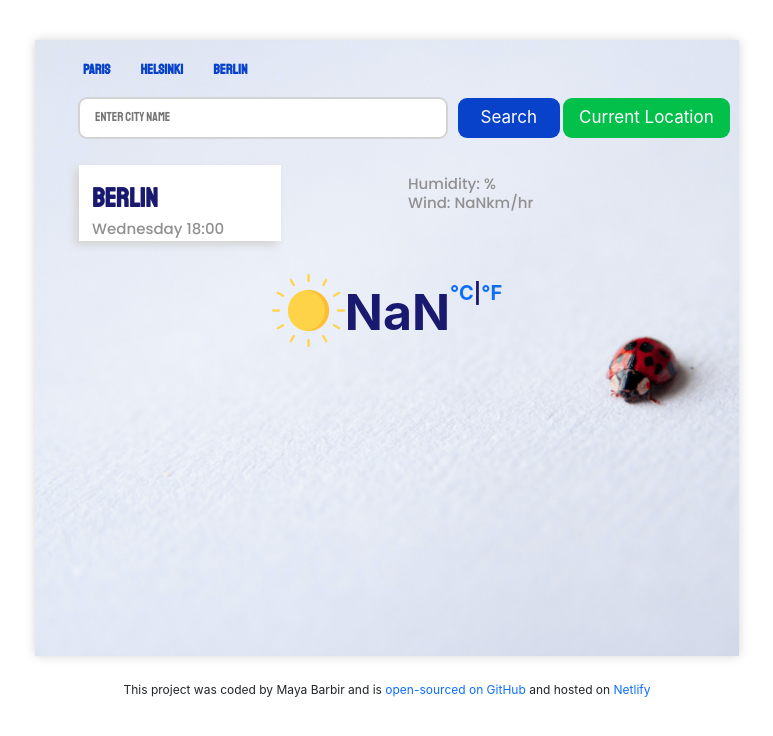
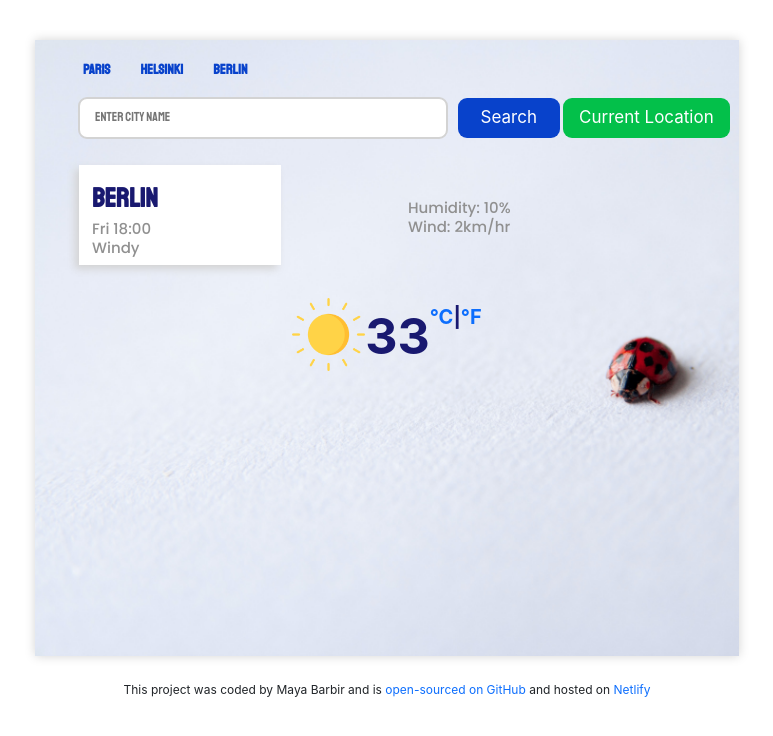
Before and after one commit to Mayadev3/weather-react, a React (Create React App) app: page / in a window 1280 px wide. Shown: the top 736 px of the page, without its empty margins (253-1026 px from the left). Built offline with nearby package versions, Linux system fonts and the light colour scheme; a web font is replaced by a local one.

Commit message:
redoing my code for further understanding

```diff
--- a/src/Weather.js
+++ b/src/Weather.js
@@ -1,34 +1,7 @@
 import "./Weather.css";
-import axios from "axios";
-import React, { useState } from "react";
 
-export default function Weather(props) {
-  let [city, setCity] = useState(props.city);
-  let [info, setInfo] = useState({});
-  let [loaded, setLoaded] = useState(false);
-
-  function displayWeather(response) {
-    setLoaded(true);
-    setInfo({
-      description: response.data.weather[0].description,
-      humidity: response.data.main.humidity,
-      temperature: response.data.main.temp,
-      wind: response.data.wind.speed,
-      icon: `http://openweathermap.org/img/wn/${response.data.weather[0].icon}@2x.png`,
-    });
-  }
-
-  function handleChange(event) {
-    setCity(event.target.value);
-  }
-  function handleSubmit(event) {
-    event.preventDefault();
-    let apiKey = "8ffe8ebc319a3f920065447a31ce0df0";
-    let apiUrl = `https://api.openweathermap.org/data/2.5/weather?q=${props.city}&appid=${apiKey}&units=metric`;
-    axios.get(apiUrl).then(displayWeather);
-  }
-
-  let weatherData = {
+export default function Weather() {
+  /*let weatherData = {
     city: "Berlin",
     temperature: 21,
     date: "Wednesday 18:00",
@@ -36,7 +9,7 @@ export default function Weather(props) {
     humidity: 51,
     wind: 3.6,
   };
-
+*/
   return (
     <div className="Weather">
       <div className="card-container">
@@ -58,14 +31,13 @@ export default function Weather(props) {
               </div>
 
               <div className="nav-bar">
-                <form onSubmit={handleSubmit}>
+                <form>
                   <input
                     type="text"
                     placeholder="Enter city name"
                     autoFocus="off"
                     autoComplete="off"
                     className="search-bar"
-                    onChange={handleChange}
                   />
                   <input
                     type="submit"
@@ -84,11 +56,11 @@ export default function Weather(props) {
                 <div className="list-details">
                   <ul>
                     <li>
-                      <span className="berlin">{city}</span>
+                      <span className="berlin">Berlin</span>
                     </li>
-                    <li id="day-time">{weatherData.date}</li>
+                    <li id="day-time">Fri 18:00</li>
                     <li>
-                      <span className="weather">{info.description}</span>
+                      <span className="weather">Windy</span>
                     </li>
                   </ul>
                 </div>
@@ -97,8 +69,8 @@ export default function Weather(props) {
               <div className="city-details2">
                 <div className="list-details2">
                   <ul>
-                    <li>Humidity: {info.humidity}%</li>
-                    <li>Wind: {Math.round(info.wind)}km/hr</li>
+                    <li>Humidity: 10%</li>
+                    <li>Wind: 2km/hr</li>
                   </ul>
                 </div>
               </div>
@@ -112,7 +84,7 @@ export default function Weather(props) {
                     alt="sun"
                   />
                   <span className="degrees">
-                    {Math.round(info.temperature)}
+                    33
                     <sup>
                       <a href="/" id="temp-celsius" className="active">
                         °C
```
